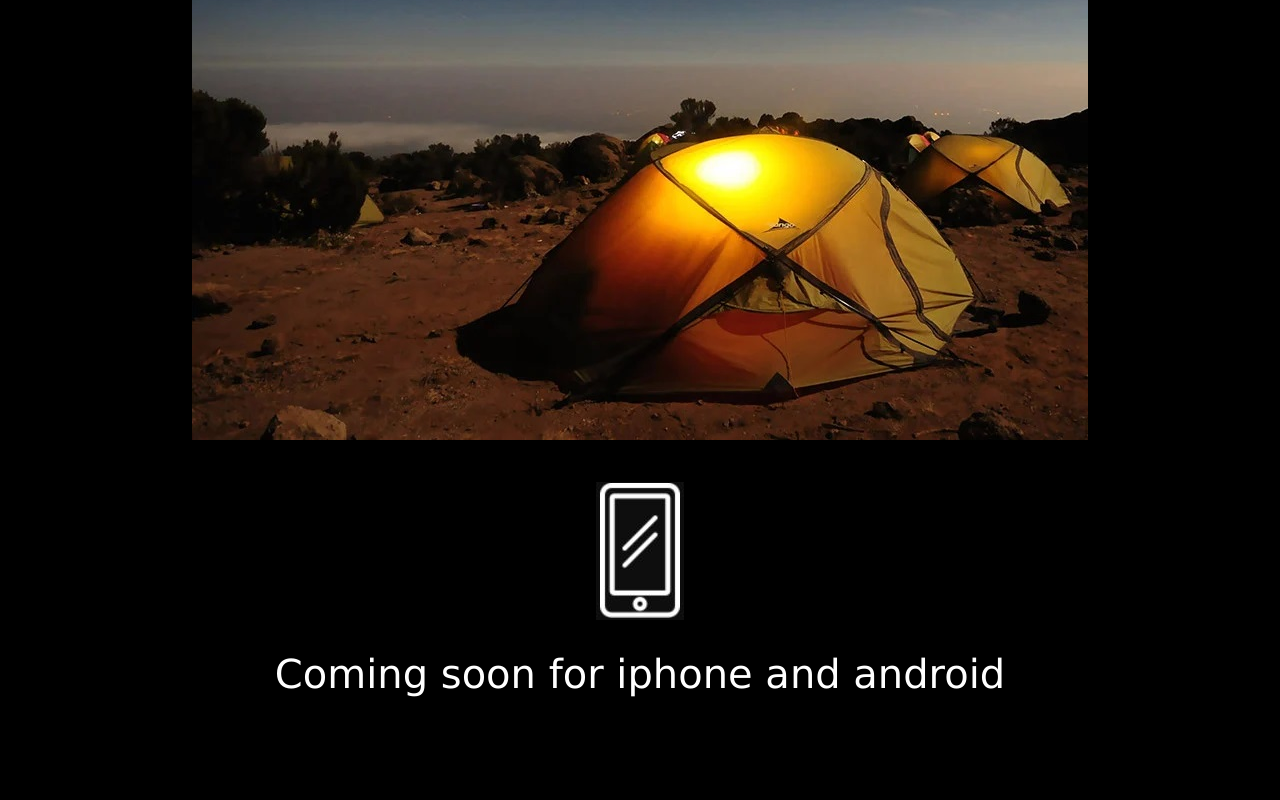
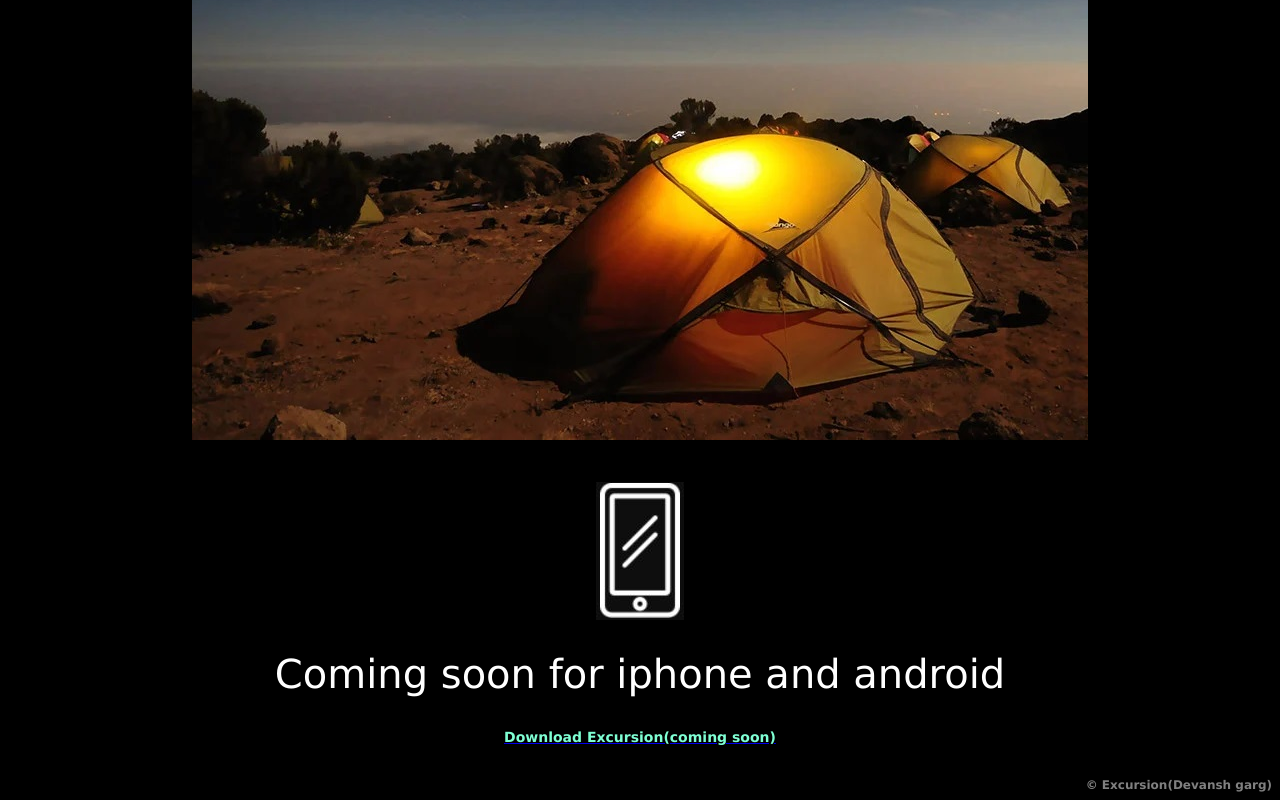
Before and after one commit to DevanshGarg20/Excursion, a plain HTML site: page index.html in a window 1280 px wide. Shown: the part 624-1424 px from the top of the page. Before the commit the page ends 1347 px from the top, so only its background shows below. Drawn offline with Linux system fonts and the light colour scheme.

Commit message:
added the footer part

```diff
--- a/index.html
+++ b/index.html
@@ -9,7 +9,7 @@
 <body>
   <header>
     <h1>Discover hidden places in the world around you</h1>
-    <a><h6>Download Excursion(coming soon)</h6></a>
+    <a><h6 id="first">Download Excursion(coming soon)</h6></a>
   </header>
   <main>
     <video src="media/excursion.mp4" autoplay loop type="video/mp4"></video>
@@ -19,5 +19,9 @@
     <img src="media/phone.JPG">
     <h1>Coming soon for iphone and android</h1>
   </main>
+  <footer>
+    <a href="#first"><h6>Download Excursion(coming soon)</h6></a>
+    <h1>&copy Excursion(Devansh garg)</h1>
+  </footer>
 </body>
 </html>
--- a/style.css
+++ b/style.css
@@ -11,7 +11,7 @@ header {
   font-weight: normal;
   font-size: 26px;
 }
-header h6 {
+h6 {
   color: aquamarine;
   font-size: 14px;
 }
@@ -23,3 +23,8 @@ main p {
   font-size: 21px;
   color: gray;
 }
+footer h1 {
+  text-align: right;
+  color: gray;
+  font-size: 12px;
+}
```
